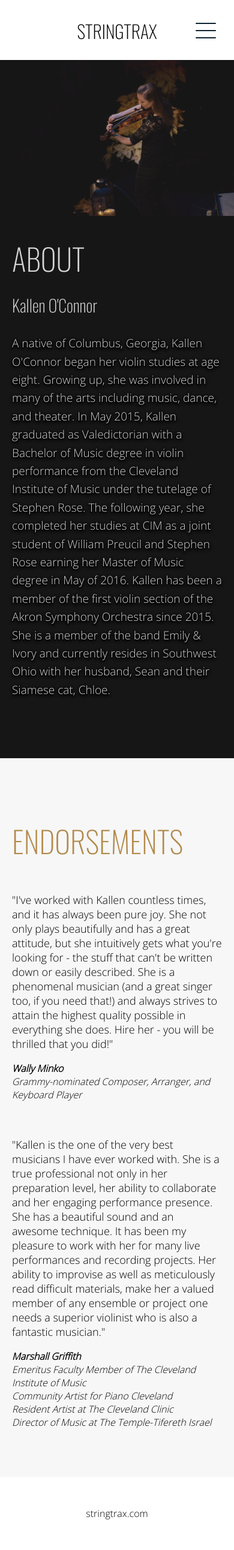
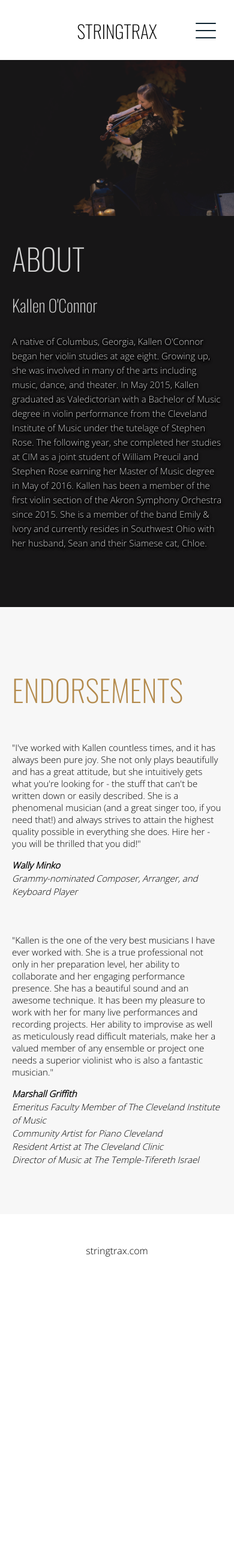
Before and after one commit to kallenoconnor/StringTrax, a Jekyll site: the page built from about.html, in a window 390 px wide. Shown: the whole page at 60% size. Built offline with Jekyll 4.4.1, drawn with Linux system fonts in a browser that asks for light colours; after the commit the page ends 2146 px from its top, so only the background shows below that.

Commit message:
Messed with font size for mobile layout on About page

```diff
--- a/css/about.scss
+++ b/css/about.scss
@@ -75,7 +75,7 @@
 
 
 
-@media(max-width: 690px)
+@media(max-width: 900px)
 {
     #about-info
     {
@@ -90,4 +90,9 @@
     {
         font-size: 50px;
     }
+
+    #About p, cite {
+        font-size: 15px;
+    }
+
 }
```
Also changed, not shown: 2 other files.
